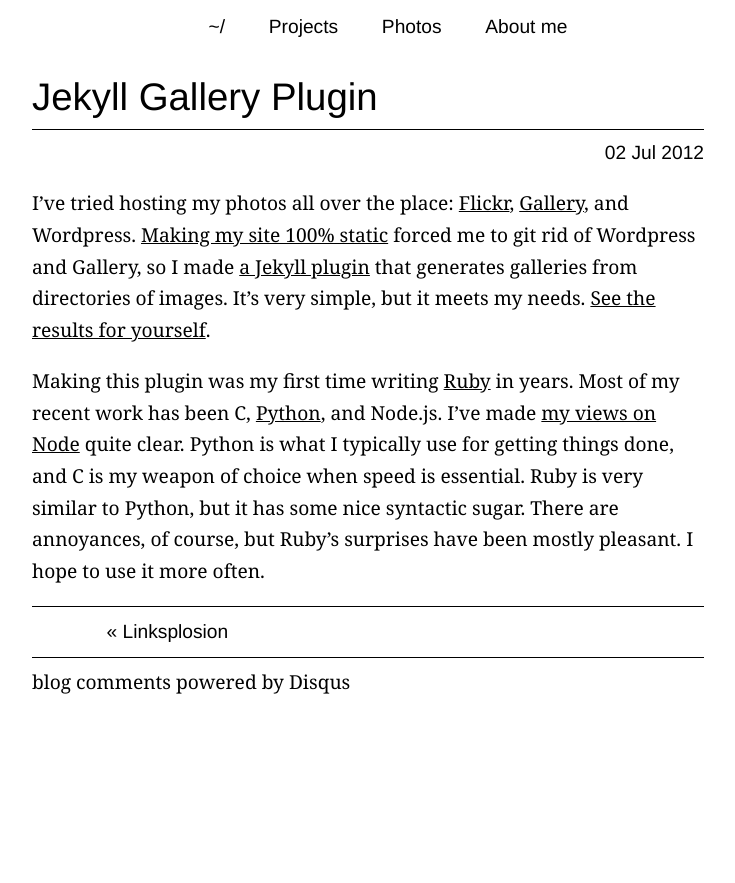
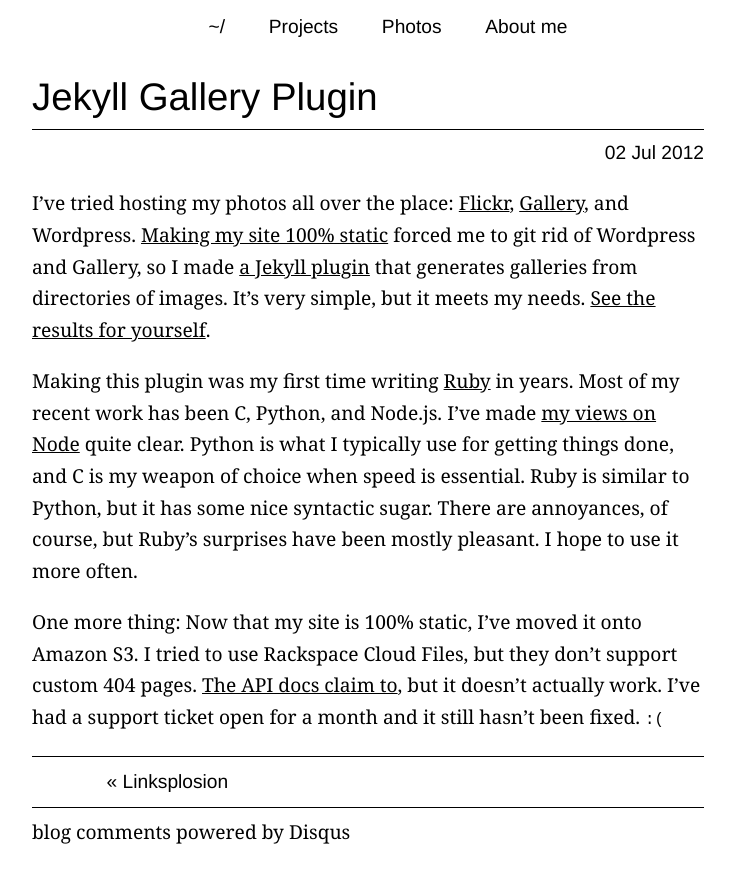
Before and after one commit to ggreer/geoff.greer.fm, a Jekyll site: the page built from _posts/2012-07-03-jekyll-gallery-plugin.md, in a window 1280 px wide. Shown: the top 883 px of the page, without its empty margins (272-1007 px from the left). Built offline with Jekyll 4.4.1, drawn with Linux system fonts in a browser that asks for light colours; comment, search, counter and statistics services are not loaded.

Commit message:
Update post

```diff
--- a/_posts/2012-07-03-jekyll-gallery-plugin.md
+++ b/_posts/2012-07-03-jekyll-gallery-plugin.md
@@ -11,4 +11,6 @@ categories:
 
 I've tried hosting my photos all over the place: [Flickr](http://www.flickr.com/photos/ggreer), [Gallery](http://gallery.menalto.com/), and Wordpress. [Making my site 100% static](/2012/02/21/from-wordpress-to-jekyll/) forced me to git rid of Wordpress and Gallery, so I made [a Jekyll plugin](https://github.com/ggreer/jekyll-gallery-generator) that generates galleries from directories of images. It's very simple, but it meets my needs. [See the results for yourself](/photos/).
 
-Making this plugin was my first time writing [Ruby](http://en.wikipedia.org/wiki/Ruby_%28programming_language%29) in years. Most of my recent work has been C, [Python](http://en.wikipedia.org/wiki/Python_%28programming_language%29), and Node.js. I've made [my views on Node](/2012/06/10/nodejs-dealing-with-errors/) quite clear. Python is what I typically use for getting things done, and C is my weapon of choice when speed is essential. Ruby is very similar to Python, but it has some nice syntactic sugar. There are annoyances, of course, but Ruby's surprises have been mostly pleasant. I hope to use it more often.
+Making this plugin was my first time writing [Ruby](http://en.wikipedia.org/wiki/Ruby_%28programming_language%29) in years. Most of my recent work has been C, Python, and Node.js. I've made [my views on Node](/2012/06/10/nodejs-dealing-with-errors/) quite clear. Python is what I typically use for getting things done, and C is my weapon of choice when speed is essential. Ruby is similar to Python, but it has some nice syntactic sugar. There are annoyances, of course, but Ruby's surprises have been mostly pleasant. I hope to use it more often.
+
+One more thing: Now that my site is 100% static, I've moved it onto Amazon S3. I tried to use Rackspace Cloud Files, but they don't support custom 404 pages. [The API docs claim to](http://docs.rackspace.com/files/api/v1/cf-devguide/content/Set_Error_Pages_for_Static_Website-dle4005.html), but it doesn't actually work. I've had a support ticket open for a month and it still hasn't been fixed. `:(`
```
